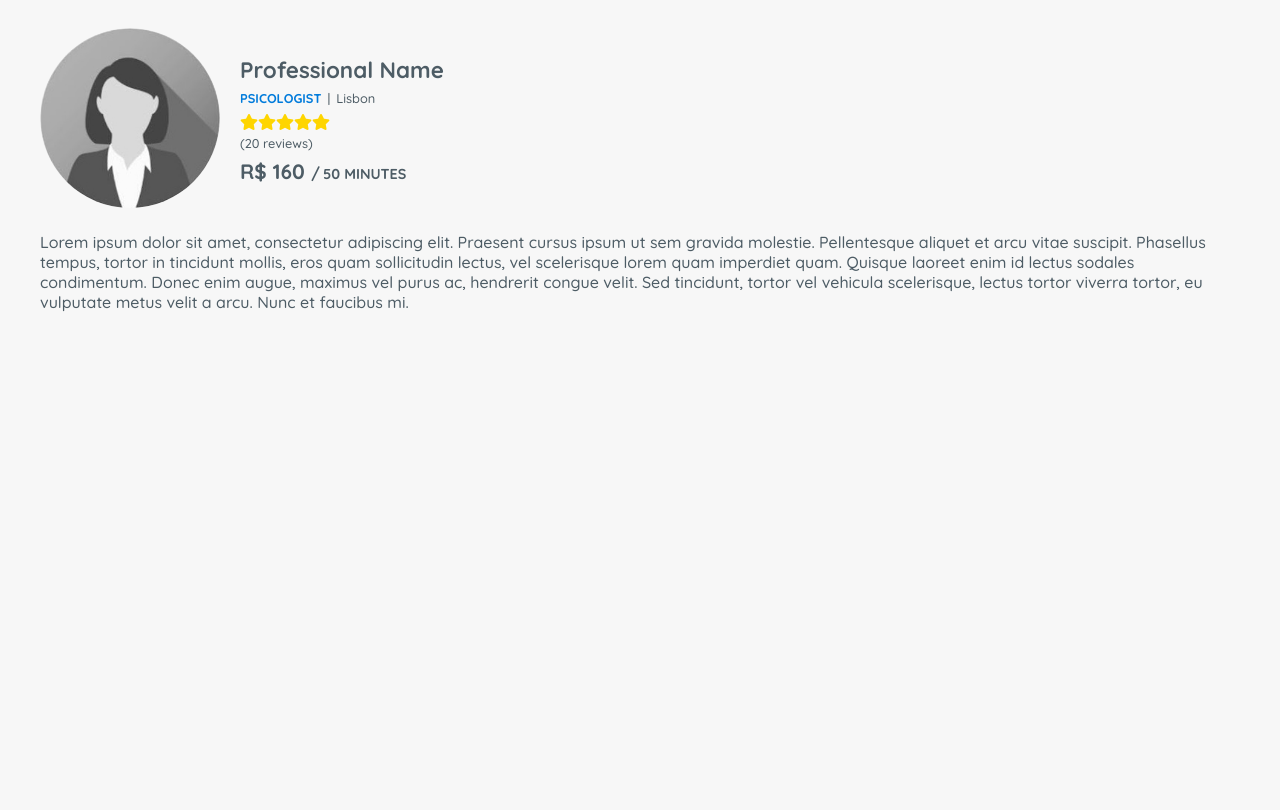
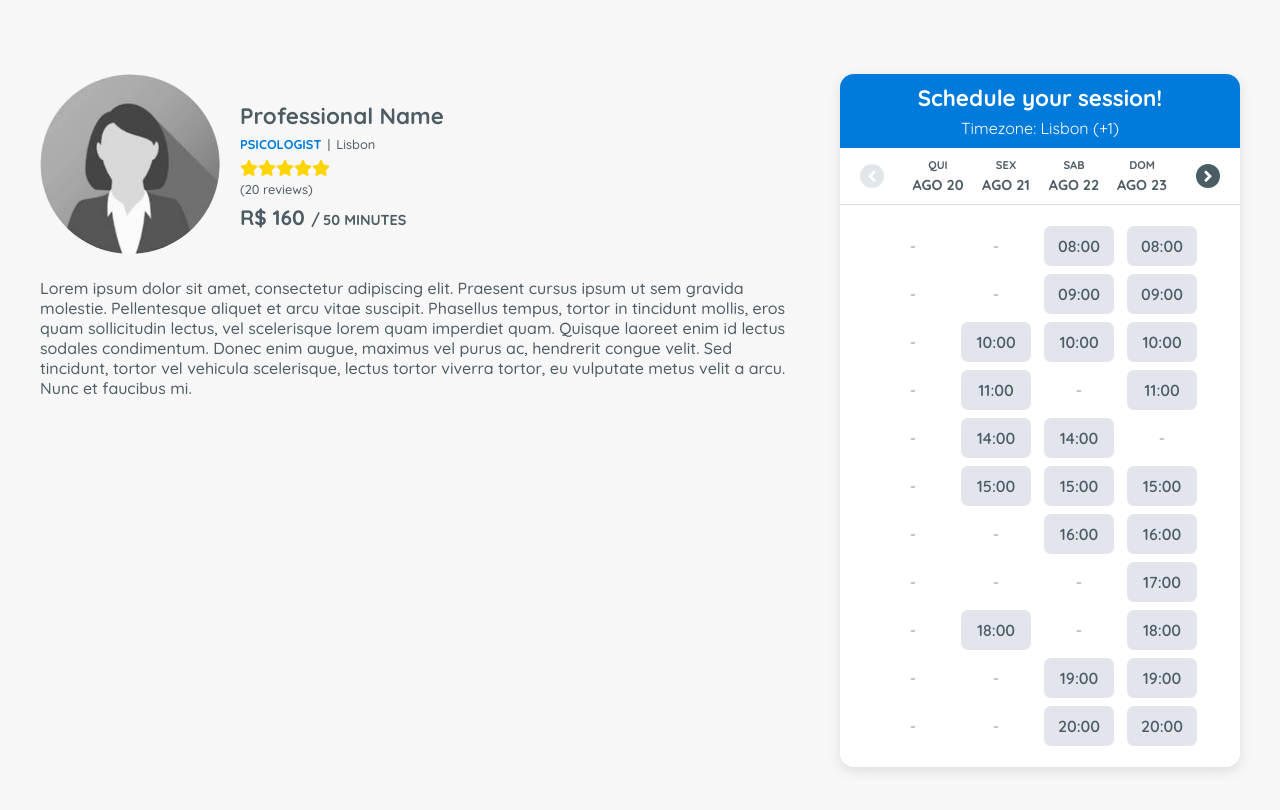
Before and after one commit to jonatasgev/zenklub, an Angular app: page /schedule/user-name in a window 1280 px wide. Shown: the top 810 px of the page. Built offline with nearby package versions, Linux system fonts and the light colour scheme.

Commit message:
Adicionado na página de agenda o componente de agenda; outras melhorias visuais.

```diff
--- a/src/app/pages/page-schedule/page-schedule.component.html
+++ b/src/app/pages/page-schedule/page-schedule.component.html
@@ -1,5 +1,16 @@
 <div class="container">
-  <zen-professional-information
-    [data]="professionalData"
-  ></zen-professional-information>
+  <div class="box">
+    <zen-professional-information
+      [data]="professionalData"
+      class="professional-info"
+    ></zen-professional-information>
+
+    <zen-schedule
+      (changePage)="changeSchedulePage($event)"
+      [data]="scheduleData"
+      [loading]="loading"
+      title="Schedule your session!"
+      class="schedule"
+    ></zen-schedule>
+  </div>
 </div>
--- a/src/app/pages/page-schedule/page-schedule.component.scss
+++ b/src/app/pages/page-schedule/page-schedule.component.scss
@@ -1,5 +1,33 @@
 .container {
+  align-items: center;
+  box-sizing: border-box;
+  display: flex;
+  justify-content: space-between;
   margin: 0 auto;
   max-width: 1200px;
+  min-height: 100vh;
   padding: 20px 0;
+  width: 100%;
+
+  .box {
+    display: flex;
+    justify-content: space-between;
+    width: 100%;
+
+    @media (max-width: 991px) {
+      flex-direction: column;
+    }
+
+    .professional-info {
+      @media (min-width: 992px) {
+        margin-right: 40px;
+      }
+    }
+
+    .schedule {
+      @media (max-width: 991px) {
+        margin-top: 40px;
+      }
+    }
+  }
 }
--- a/src/app/pages/page-schedule/page-schedule.component.ts
+++ b/src/app/pages/page-schedule/page-schedule.component.ts
@@ -1,6 +1,6 @@
 import { Component, OnInit } from '@angular/core';
 import { ActivatedRoute, Params } from '@angular/router';
-import { IProfessionalInformation } from 'src/app/interfaces';
+import { IProfessionalInformation, ISchedule } from 'src/app/interfaces';
 import { ProfessionalService } from 'src/app/services';
 
 @Component({
@@ -9,7 +9,9 @@ import { ProfessionalService } from 'src/app/services';
   styleUrls: ['./page-schedule.component.scss'],
 })
 export class PageScheduleComponent implements OnInit {
+  loading = false;
   professionalData: IProfessionalInformation;
+  scheduleData: ISchedule;
   userName: string;
 
   constructor(
@@ -22,6 +24,7 @@ export class PageScheduleComponent implements OnInit {
       if (params.userName) {
         this.userName = params.userName;
         this.getProfessionalInformation(params.userName);
+        this.getProfessionalSchedule(params.userName);
       }
     });
   }
@@ -33,4 +36,26 @@ export class PageScheduleComponent implements OnInit {
         this.professionalData = response;
       });
   }
+
+  getProfessionalSchedule(userName: string, page: number = 1): void {
+    this.loading = true;
+    this.service.schedule.read(userName, page).subscribe(
+      (response: ISchedule) => {
+        this.scheduleData = response;
+        this.loading = false;
+      },
+      (error: Error) => {
+        this.scheduleData = {
+          ...this.scheduleData,
+          pageIndex: page,
+          data: [],
+        };
+        this.loading = false;
+      }
+    );
+  }
+
+  changeSchedulePage(page: number): void {
+    this.getProfessionalSchedule(this.userName, page);
+  }
 }
--- a/src/app/services/professional/professional.service.ts
+++ b/src/app/services/professional/professional.service.ts
@@ -1,7 +1,7 @@
 import { HttpClient } from '@angular/common/http';
 import { Injectable } from '@angular/core';
 import { Observable } from 'rxjs';
-import { IProfessionalInformation } from 'src/app/interfaces';
+import { IProfessionalInformation, ISchedule } from 'src/app/interfaces';
 
 @Injectable({
   providedIn: 'root',
@@ -18,4 +18,12 @@ export class ProfessionalService {
       );
     },
   };
+
+  public schedule = {
+    read: (userName: string, page: number = 1): Observable<ISchedule> => {
+      return this.http.get<ISchedule>(
+        `${this.baseURL}/schedule/${userName}-page-${page}.json`
+      );
+    },
+  };
 }
--- a/src/app/styles/main.scss
+++ b/src/app/styles/main.scss
@@ -5,6 +5,12 @@
 @import "~@fortawesome/fontawesome-free/scss/solid";
 @import "~@fortawesome/fontawesome-free/scss/regular";
 @import "variables";
+
+* {
+  box-sizing: border-box;
+  margin: 0;
+  padding: 0;
+}
 
 body,
 input,
@@ -17,4 +23,5 @@ pre {
 body {
   background-color: $background-color;
   color: $text-color;
+  padding: 20px;
 }
```
